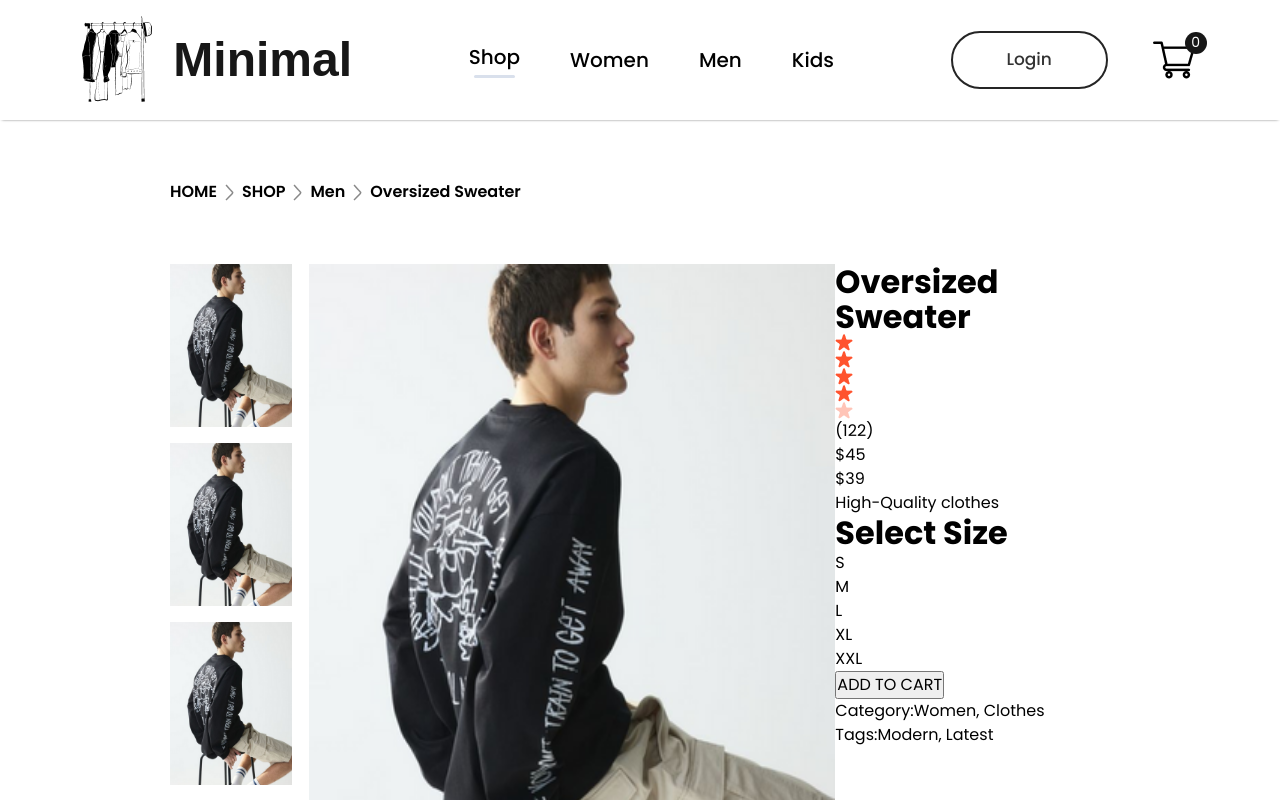
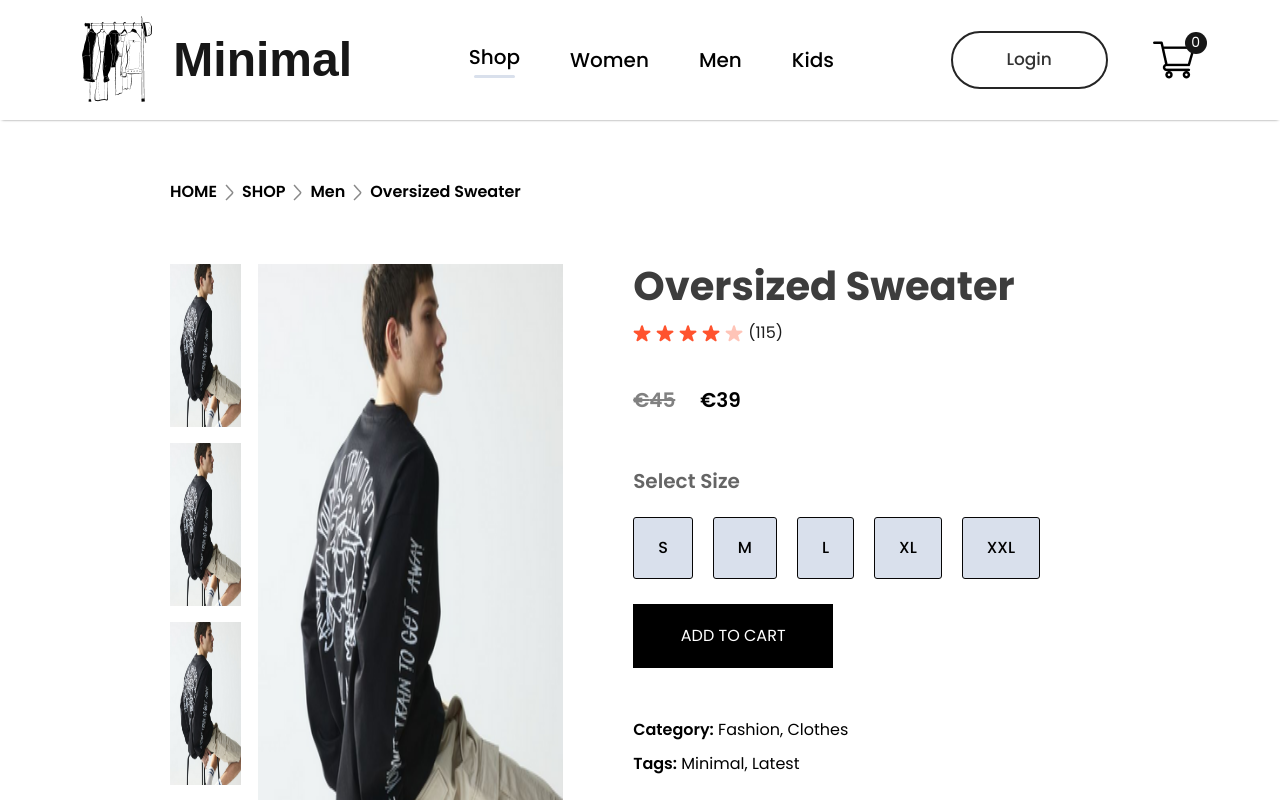
Before and after one commit to NadiasCodes/e-commerce-website-react, a React (Create React App) app: page /product/13 in a window 1280 px wide. Shown: the top 800 px of the page. Built offline with nearby package versions, Linux system fonts and the light colour scheme; a web font is replaced by a local one.

Commit message:
created the titles, ratings, descriptions for each product and styled them in css

```diff
--- a/src/Components/ProductDisplay/ProductDisplay.css
+++ b/src/Components/ProductDisplay/ProductDisplay.css
@@ -21,3 +21,79 @@
     width:586px;
     height:700px;
 }
+
+.productdisplay-right{
+    margin:0px 70px;
+    display:flex;
+    flex-direction: column;
+    }
+
+.productdisplay-right h1{
+color:#3d3d3d;
+font-size: 40px;
+font-weight: 700;
+}
+
+.productdisplay-right-stars{display: flex;
+align-items: center;
+margin-top: 13px;
+gap:5px;
+color:#1c1c1c;
+font-size: 16px;}
+
+.productdisplay-right-prices{
+    display:flex;
+    align-items: center;
+    margin: 40px 0px;
+    gap:25px;
+    font-size: 20px;
+    font-weight: 600;
+
+}
+
+.productdisplay-right-price-old{
+    color:#818181;
+    text-decoration: line-through;
+}
+
+.productdisplay-right-price-new{
+    color:black;
+}
+
+.productdisplay-right-size h1{
+    margin-top:15px;
+    color:#656565;
+    font-size: 20px;
+    font-weight: 600;
+}
+
+.productdisplay-right-sizes{display: flex;
+margin:25px 0px;
+gap:20px;
+font-weight: 500;}
+
+.productdisplay-right-sizes div{
+    padding: 18px 24px;
+    background-color: var(--secondary-color);
+    border: 1px solid #060505;
+    border-radius: 3px;
+    cursor: pointer;
+}
+
+.productdisplay-right button{
+    padding: 20px 40px;
+    width:200px;
+    font-size: 16px;
+    background:black;
+    color: white;
+    margin-bottom: 40px;
+    border: none;
+}
+
+.productdisplay-right-category{
+    margin-top:10px;
+}
+
+.productdisplay-right-category span{
+ font-weight: 600;
+}
--- a/src/Components/ProductDisplay/ProductDisplay.jsx
+++ b/src/Components/ProductDisplay/ProductDisplay.jsx
@@ -20,22 +20,22 @@ export default function ProductDisplay(props) {
       </div>
       <div className="productdisplay-right">
         <h1>{product.name}</h1>
-        <div className="productdisplay-right-star">
+        <div className="productdisplay-right-stars">
           <img src={star_icon} alt="" />
           <img src={star_icon} alt="" />
           <img src={star_icon} alt="" />
           <img src={star_icon} alt="" />
           <img src={star_dull_icon} alt="" />
-          <p>(122)</p>
+          <p>(115)</p>
         </div>
         <div className="productdisplay-right-prices">
-          <div className="productdisplay-right-price-old">${product.old_price}</div>
-          <div className="productdisplay-right-price-new">${product.new_price}</div>
+          <div className="productdisplay-right-price-old">€{product.old_price}</div>
+          <div className="productdisplay-right-price-new">€{product.new_price}</div>
         </div>
-        <div className="productdisplay-right-description">High-Quality clothes</div>
+
         <div className="productdisplay-right-size">
           <h1>Select Size</h1>
-          <div className="productdisplay-right-size">
+          <div className="productdisplay-right-sizes">
             <div>S</div>
             <div>M</div>
             <div>L</div>
@@ -45,10 +45,10 @@ export default function ProductDisplay(props) {
         </div>
         <button>ADD TO CART</button>
         <p className="productdisplay-right-category">
-          <span>Category:</span>Women, Clothes
+          <span>Category:</span> Fashion, Clothes
         </p>
         <p className="productdisplay-right-category">
-          <span>Tags:</span>Modern, Latest
+          <span>Tags:</span> Minimal, Latest
         </p>
       </div>
     </div>
```
